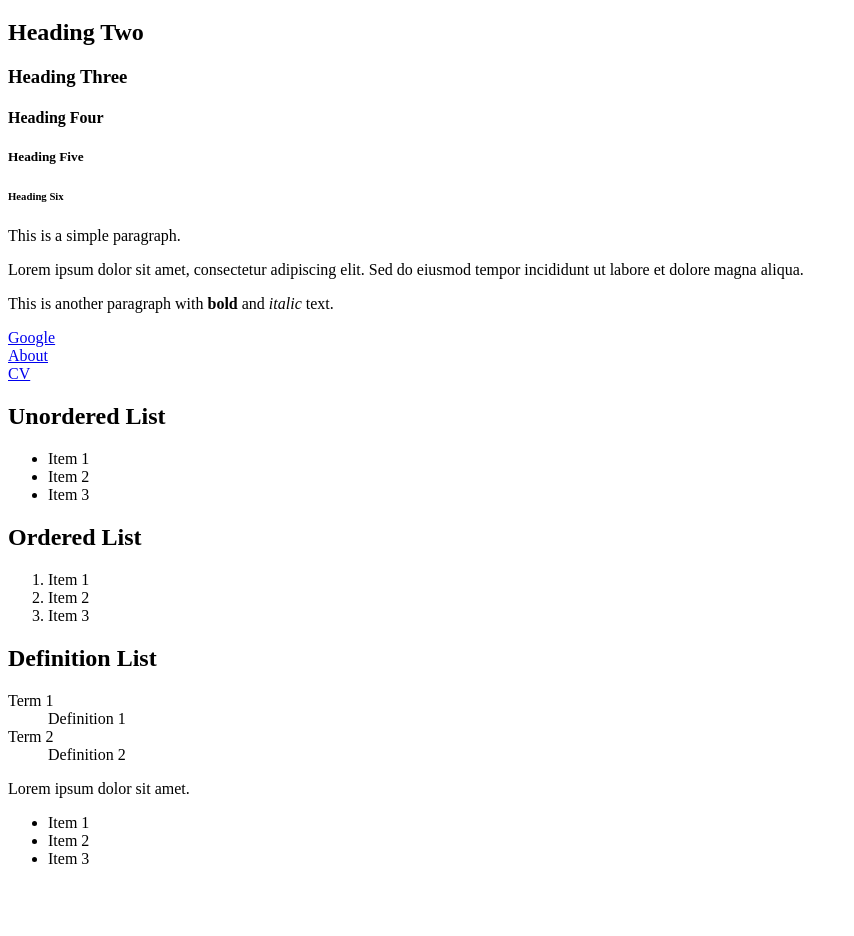
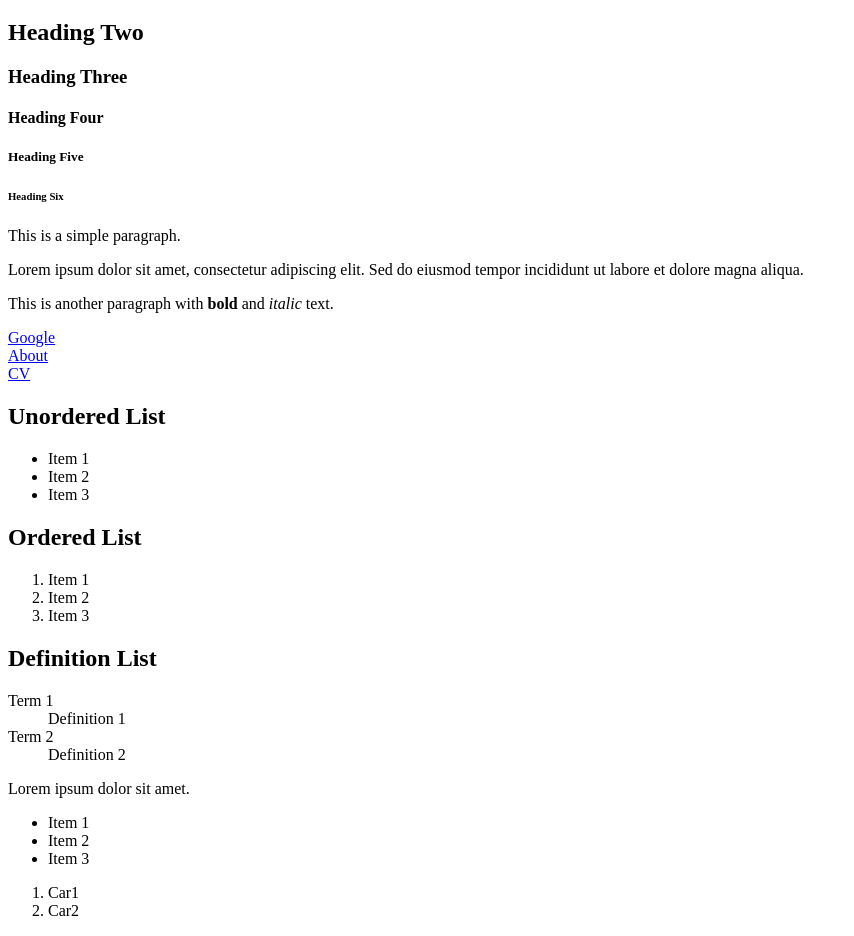
Before and after one commit to OmerLex/HTML-CSS-1, a plain HTML site: page index.html in a window 1280 px wide. Shown: the part 61-997 px from the top of the page, without its empty margins (0-854 px from the left). Before the commit the page ends 945 px from the top, so only its background shows below. Drawn offline with Linux system fonts and the light colour scheme.

Commit message:
added ol element

```diff
--- a/index.html
+++ b/index.html
@@ -64,6 +64,11 @@
             <li>Item 3</li>
          </ul>
 
+         <ol>
+            <li>Car1</li>
+            <li>Car2</li>
+         </ol>
+
 
 
 
```
